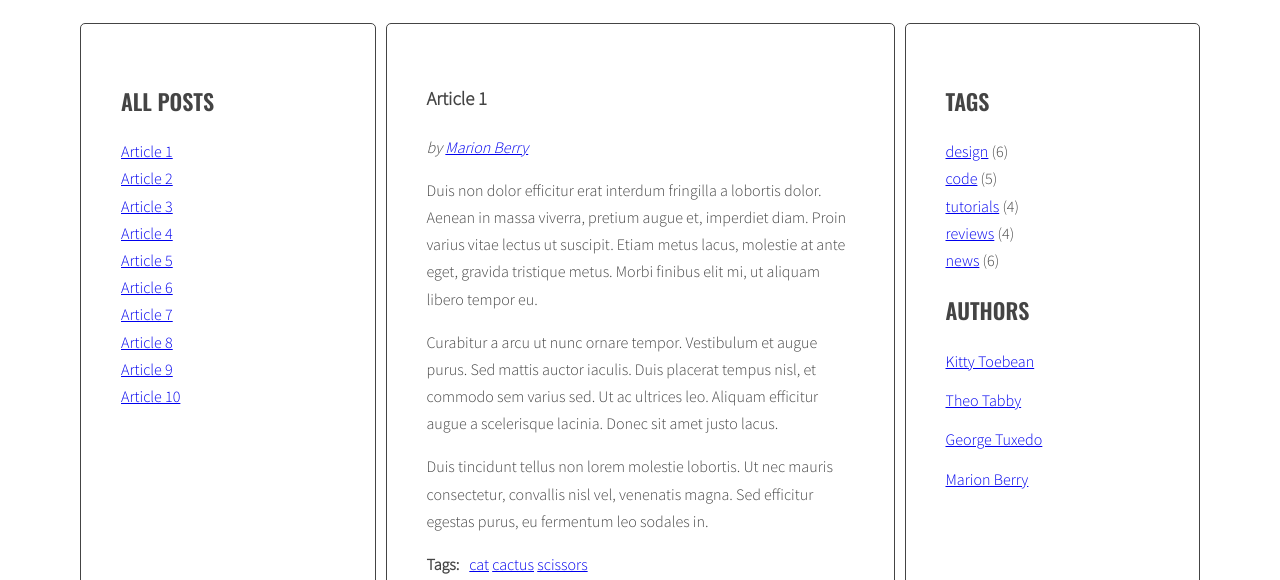
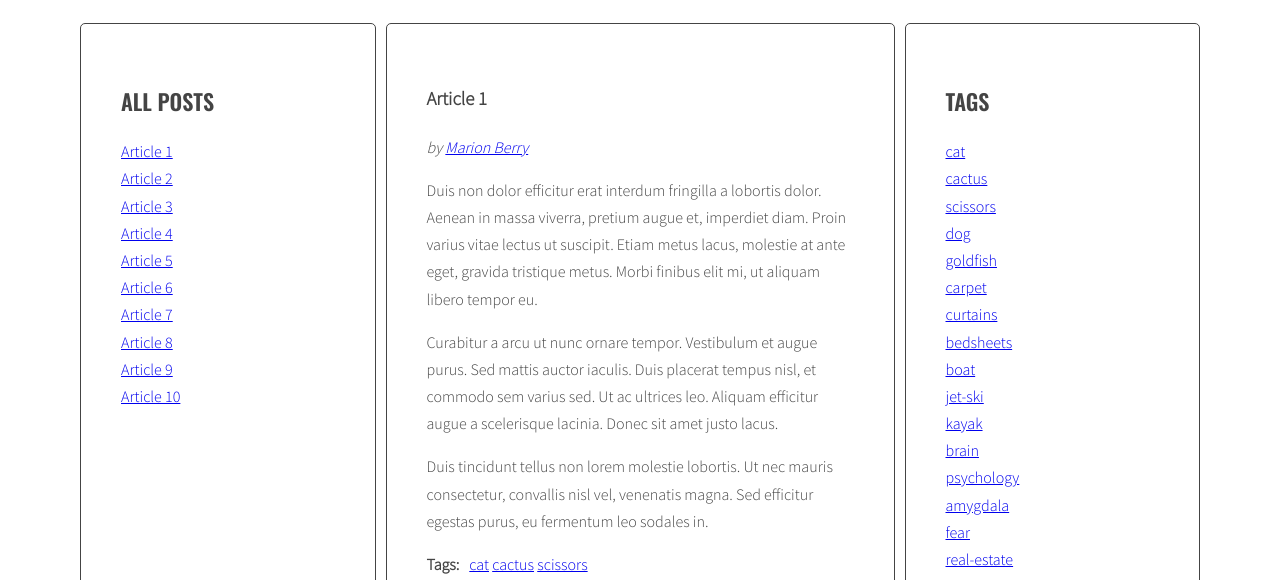
Before and after one commit to katpiech/javascript-blog, a website: page index.html in a window 1280 px wide. Shown: the part 220-800 px from the top of the page. Drawn offline with nearby package versions, Linux system fonts and the light colour scheme.

Commit message:
Add tag list on sidebar

```diff
--- a/index.html
+++ b/index.html
@@ -230,11 +230,6 @@
         <aside class="sidebar">
           <h2 class="section-title">Tags</h2>
           <ul class="list tags">
-            <li><a href="#">design</a> <span>(6)</span></li>
-            <li><a href="#">code</a> <span>(5)</span></li>
-            <li><a href="#">tutorials</a> <span>(4)</span></li>
-            <li><a href="#">reviews</a> <span>(4)</span></li>
-            <li><a href="#">news</a> <span>(6)</span></li>
           </ul>
           <h2 class="section-title">Authors</h2>
           <ul class="list authors">
--- a/js/script.js
+++ b/js/script.js
@@ -75,6 +75,8 @@ generateTitleLinks();
 
 
 function generateTags() {
+  /* [NEW] create a new variable allTags with an empty array */
+  let allTags = [];
   /* find all articles */
   const articles = document.querySelectorAll(optArticleSelector);
 
@@ -101,12 +103,23 @@ function generateTags() {
       /* add generated code to html variable */
       html = html + '  ' + linkHTML;
       console.log(html);
+      /* [NEW] check if this link is NOT already in allTags */
+      if (allTags.indexOf(linkHTML) == -1) {
+        /* [NEW] add generated code to allTags array */
+        allTags.push(linkHTML);
+      }
       /* END LOOP: for each tag */
     }
     /* insert HTML of all the links into the tags wrapper */
     tagsWrapper.innerHTML = html;
     /* END LOOP: for every article: */
   }
+  /* [NEW] find list of tags in right column */
+  const tagList = document.querySelector('.tags');
+  console.log(tagList);
+
+  /* [NEW] add html from allTags to tagList */
+  tagList.innerHTML = allTags.join(' ');
 }
 generateTags();
 
```
